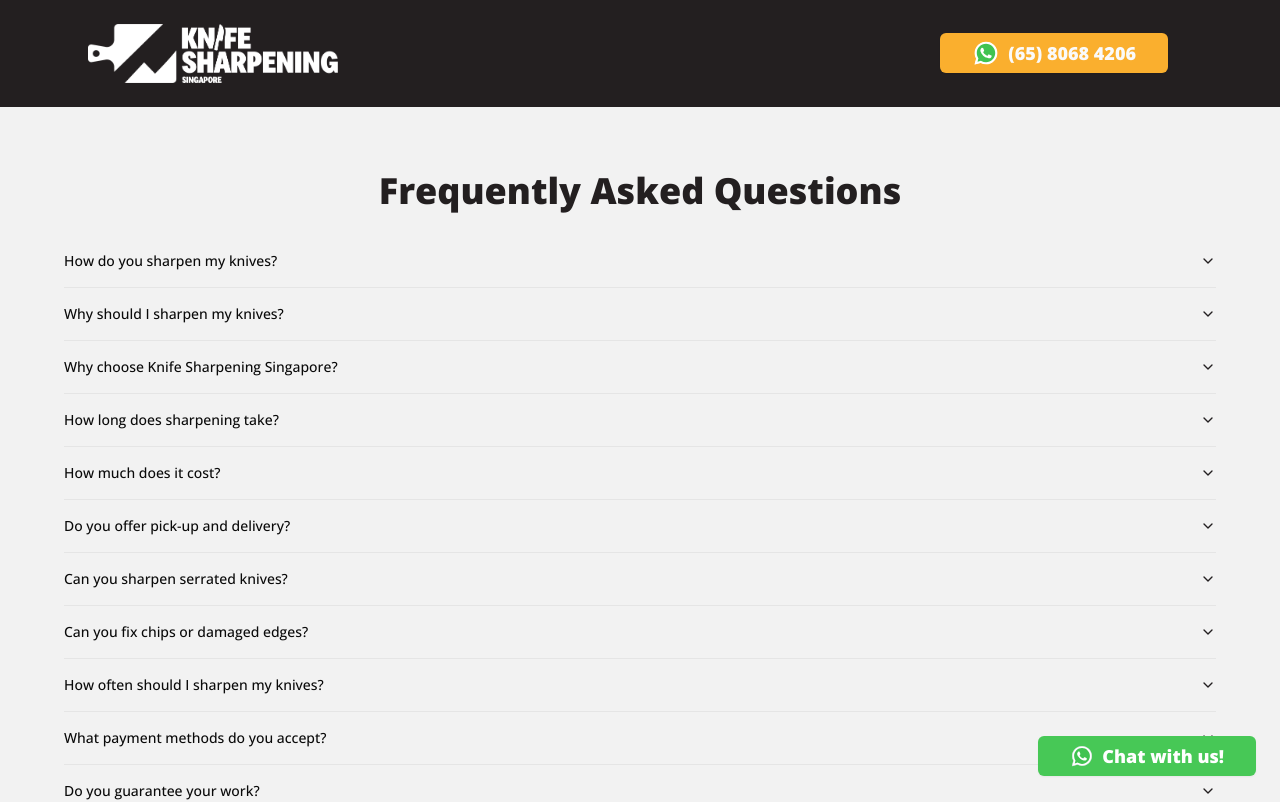
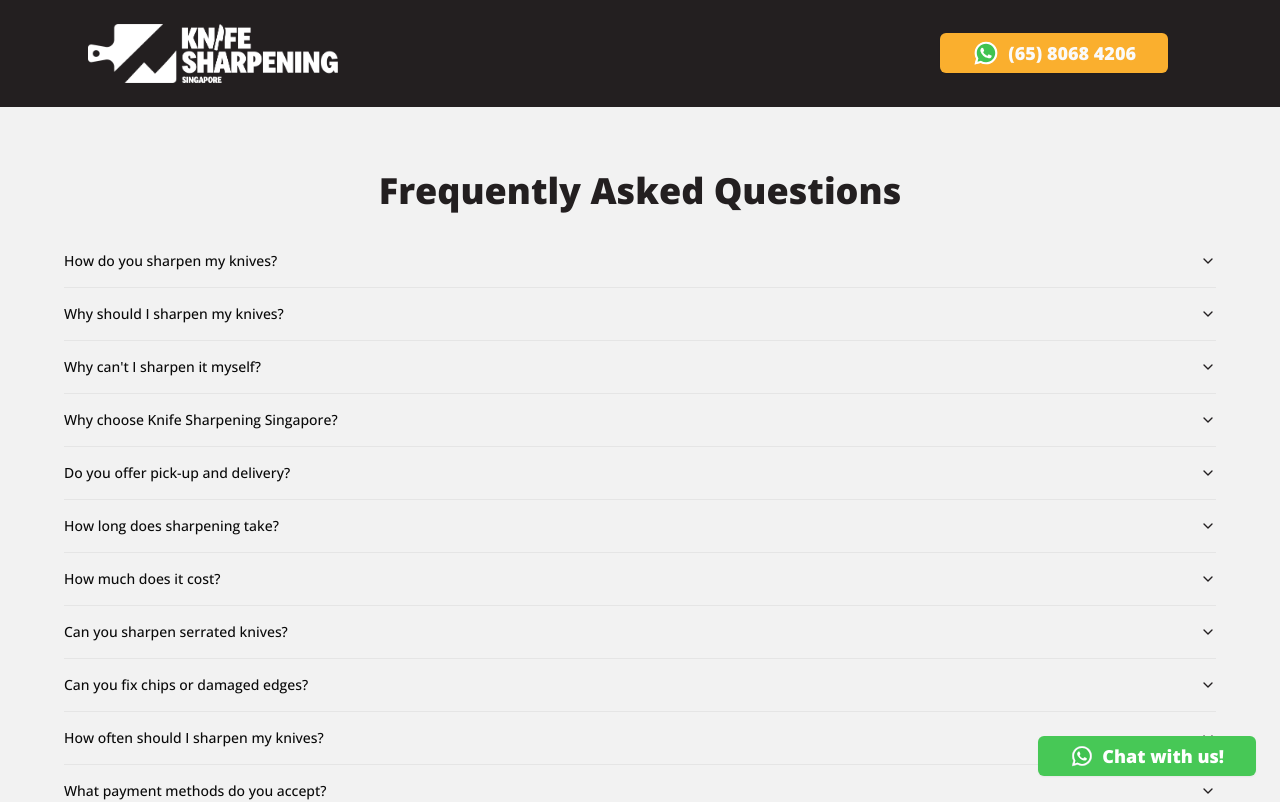
Before and after one commit to seantanyurong/sharp-knife-club, a Next.js app: page /faq in a window 1280 px wide. Shown: the top 802 px of the page. Built offline with nearby package versions, Linux system fonts and the light colour scheme; no server answers.

Commit message:
feat: update faq

```diff
--- a/components/section/faqSection.tsx
+++ b/components/section/faqSection.tsx
@@ -55,6 +55,21 @@ const ALL_FAQS: FAQ[] = [
       "Sharp knives make cooking faster and more enjoyable, reduce the risk of accidents, and preserve the oils, flavors, and nutrients in your food.",
   },
   {
+    slug: "why-not-sharpen-myself",
+    question: "Why can't I sharpen it myself?",
+    answer: (
+      <>
+        <p>You absolutely can, and you should. We recommend everybody buy a stone and learn how to sharpen it yourself.</p>
+        <br></br>
+        <p>However, if you don&apos;t have the time or patience to develop the skillset, that&apos;s where we come in. We offer quality and convenience, with a doorstep pick and sharpening process.</p>
+        <br></br>
+        <p><i>A cheap pull through sharpener is not recommended as it will damage your knife and remove more metal than it should.</i></p>
+      </>
+    ),
+    plainTextAnswer:
+      "Sharp knives make cooking faster and more enjoyable, reduce the risk of accidents, and preserve the oils, flavors, and nutrients in your food.",
+  },
+  {
     slug: "why-us",
     question: "Why choose Knife Sharpening Singapore?",
     answer: (
@@ -75,6 +90,18 @@ const ALL_FAQS: FAQ[] = [
     ),
     plainTextAnswer:
       "We offer door-to-door pickup and delivery, a satisfaction guarantee if your knives aren’t sharper than new, and expert craftsmanship using traditional techniques with the finest grit for a flawless edge.",
+  },
+  {
+    slug: "pickup-delivery",
+    question: "Do you offer pick-up and delivery?",
+    answer: (
+      <>
+        Yes — we provide convenient, door-to-door pickup and return anywhere in Singapore.
+        Simply prepare your knives, and our driver will collect and return them within 24 hours. No need to visit a shop.
+      </>
+    ),
+    plainTextAnswer:
+      "Yes, we provide convenient, door-to-door pickup and return anywhere in Singapore within 24 hours.",
   },
   {
     slug: "turnaround-time",
@@ -98,18 +125,6 @@ const ALL_FAQS: FAQ[] = [
     ),
     plainTextAnswer:
       "Pricing is based on the number of knives and work required, with additional charges for serrated or damaged blades; contact us with a photo for a quote.",
-  },
-  {
-    slug: "pickup-delivery",
-    question: "Do you offer pick-up and delivery?",
-    answer: (
-      <>
-        Yes — we provide convenient, door-to-door pickup and return anywhere in Singapore.
-        Simply prepare your knives, and our driver will collect and return them within 24 hours. No need to visit a shop.
-      </>
-    ),
-    plainTextAnswer:
-      "Yes, we provide convenient, door-to-door pickup and return anywhere in Singapore within 24 hours.",
   },
   {
     slug: "serrated-knives",
@@ -236,7 +251,7 @@ function FAQSchema({ faqs }: { faqs: FAQ[] }) {
 }
 
 export default function FaqSection({ homepage = false }: { homepage?: boolean }) {
-  const faqs = homepage ? ALL_FAQS.slice(0, 3) : ALL_FAQS;
+  const faqs = homepage ? ALL_FAQS.slice(0, 5) : ALL_FAQS;
 
   return (
     <section className="bg-muted py-16 px-6">
```
